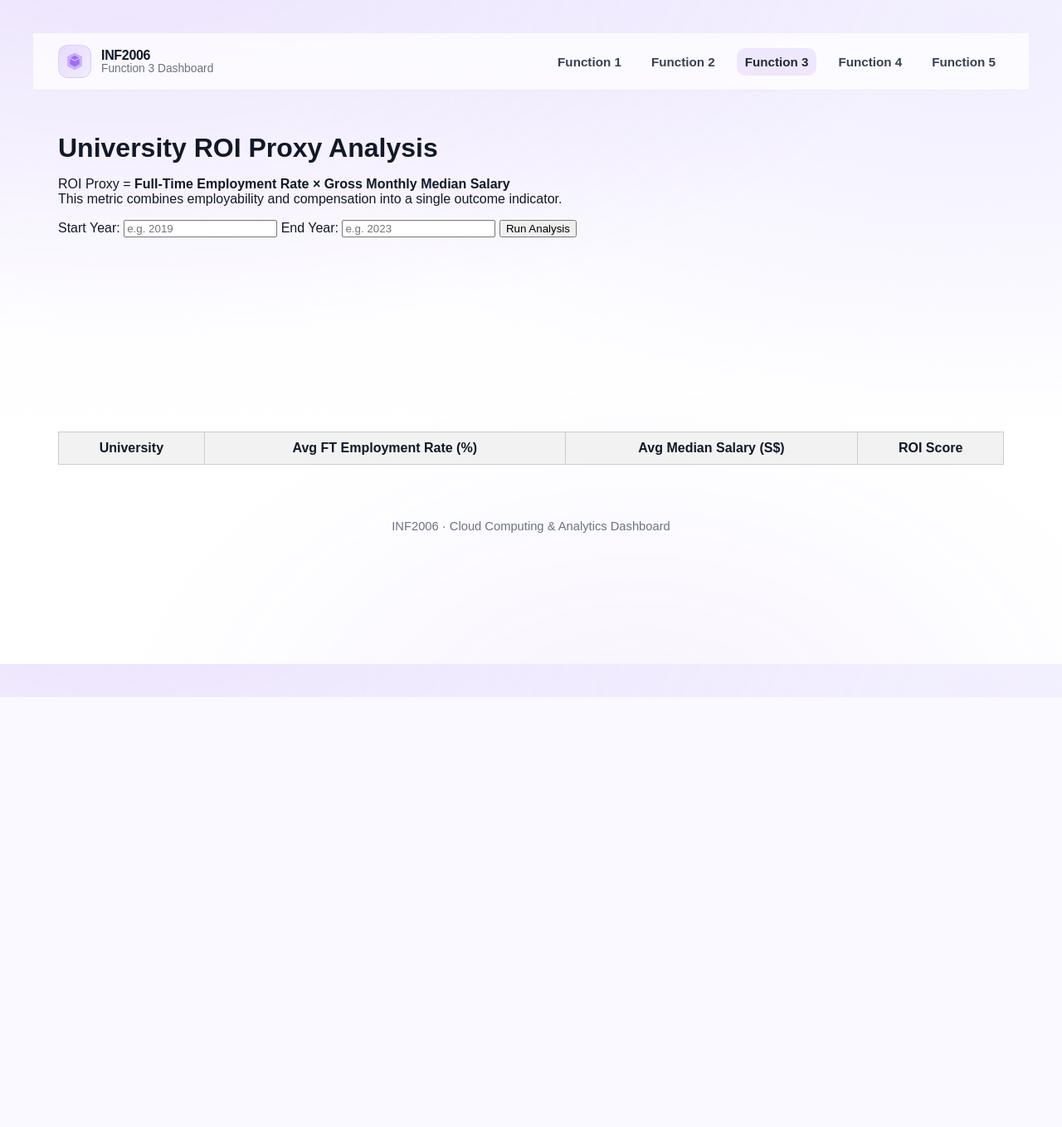
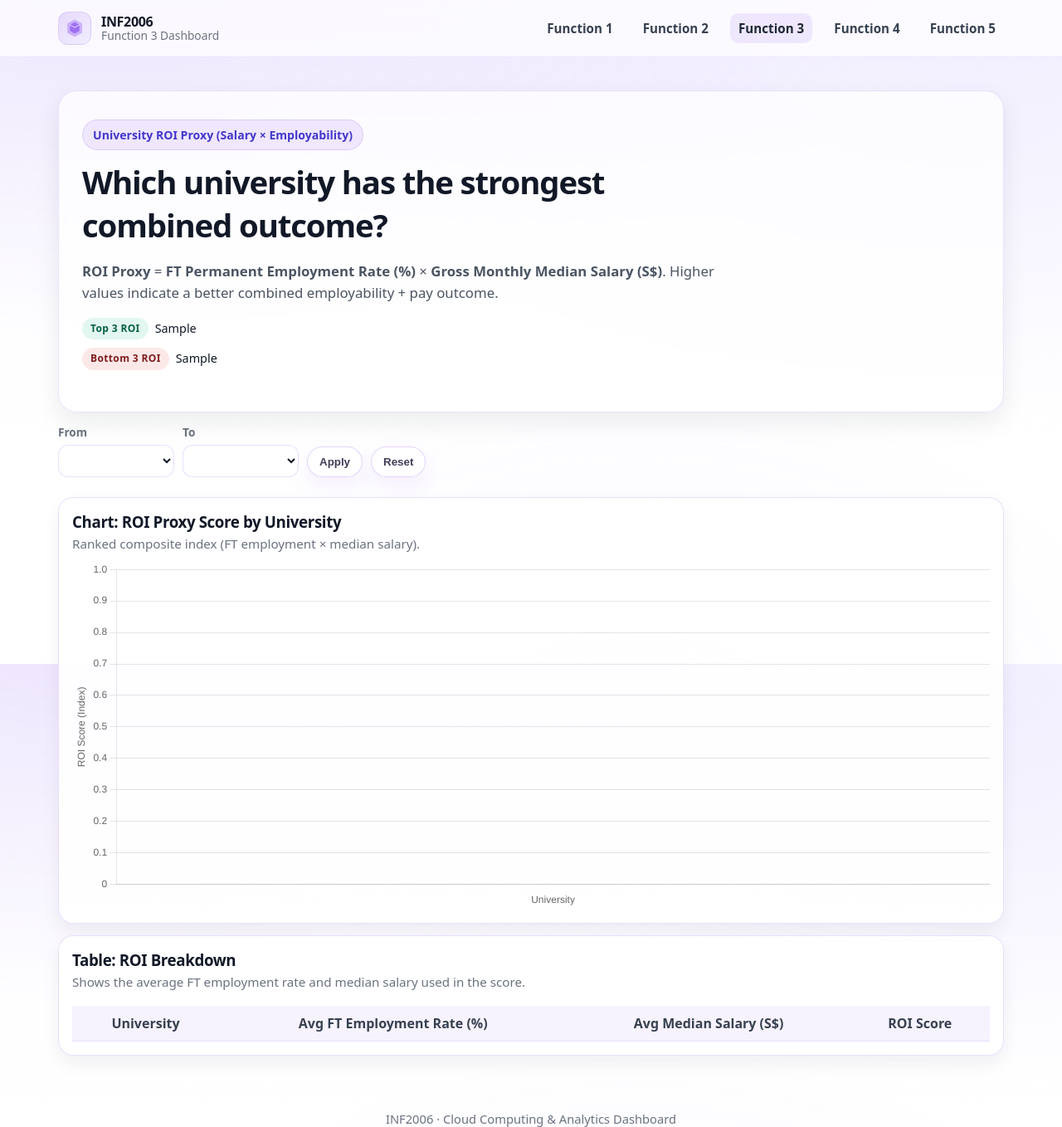
Before and after one commit to OwenNyo/INF2006-CloudComputing, a Flask app: template templates/function3.html in a window 1280 px wide. Shown: the whole page at 83% size. Before the commit the page ends 840 px from the top, so only its background shows below. Run offline with Flask 3, Linux system fonts and the light colour scheme; the template is opened without the code that fills it: most values are stand-ins (such as "Sample title", 1, 10 or a date in 2020); lists and menus that the app fills with data are empty; a map, chart or similar area stays blank.

Commit message:
Function 3 layout and css
same layout as function 1

```diff
--- a/app.py
+++ b/app.py
@@ -211,7 +211,39 @@ def function2():
 
 @app.route("/function3")
 def function3():
-    return render_template("function3.html")
+
+    df = load_dataset()
+
+    # years in dataset only (sorted)
+    years = (
+        pd.to_numeric(df["year"], errors="coerce")
+        .dropna()
+        .astype(int)
+        .unique()
+        .tolist()
+    )
+    years = sorted(years)
+
+    # Compute initial ROI for full range (so page loads with data immediately)
+    initial_df = compute_university_roi(
+        df=df,
+        start_year=years[0] if years else None,
+        end_year=years[-1] if years else None,
+    )
+
+    initial_results = initial_df.to_dict(orient="records")
+
+    # Optional: Top3/Bottom3 by ROI score (nice for hero summary)
+    top3 = [r["university"] for r in initial_results[:3]]
+    bottom3 = [r["university"] for r in initial_results[-3:]]
+
+    return render_template(
+        "function3.html",
+        years=years,
+        initial_results=initial_results,
+        top3=top3,
+        bottom3=bottom3,
+    )
 
 
 @app.route("/function4")
--- a/static/css/function3.css
+++ b/static/css/function3.css
@@ -1,33 +1,143 @@
-body {
-    font-family: Arial, sans-serif;
-    margin: 40px;
+/*  ================================
+    Function 3 – Page-only styles
+    ================================ */
+
+.chart-grid {
+    display: grid;
+    grid-template-columns: 1fr;
+    gap: 14px;
 }
 
-h1 {
+.chart-card {
+    border-radius: 18px;
+    padding: 16px;
+    background: var(--card);
+    border: 1px solid var(--border);
+    box-shadow: 0 10px 22px rgba(17, 24, 39, 0.06);
+}
+
+.chart-head {
+    display: flex;
+    flex-direction: column;
+    gap: 4px;
     margin-bottom: 10px;
 }
 
-.controls {
-    margin-bottom: 20px;
+.chart-title {
+    margin: 0;
+    font-weight: 800;
+    letter-spacing: -0.02em;
 }
 
-table {
-    border-collapse: collapse;
-    width: 100%;
-    margin-top: 30px;
+.chart-sub {
+    margin: 0;
+    color: var(--muted);
+    font-size: 0.95rem;
+    line-height: 1.4;
 }
 
-th,
-td {
-    border: 1px solid #ccc;
-    padding: 10px;
-    text-align: center;
+.chart-wrap {
+    position: relative;
+    height: 420px;
 }
 
-th {
-    background-color: #f2f2f2;
+/* Controls (same pattern as Function 1) */
+.controls {
+    margin-top: 14px;
+    display: flex;
+    flex-wrap: wrap;
+    gap: 10px;
+    align-items: end;
 }
 
-canvas {
-    margin-top: 30px;
+.control {
+    display: flex;
+    flex-direction: column;
+    gap: 6px;
 }
+
+.control label {
+    font-size: 0.85rem;
+    color: var(--muted);
+    font-weight: 600;
+}
+
+.control select {
+    padding: 10px 12px;
+    border-radius: 12px;
+    border: 1px solid var(--border);
+    background: var(--card);
+    color: var(--ink);
+    outline: none;
+    min-width: 140px;
+}
+
+/* Hero summary badges */
+.summary {
+    margin-top: 12px;
+    display: flex;
+    flex-direction: column;
+    gap: 10px;
+}
+
+.summary-group {
+    display: flex;
+    flex-wrap: wrap;
+    align-items: center;
+    gap: 8px;
+}
+
+.summary-group .label {
+    font-size: 0.75rem;
+    font-weight: 700;
+    padding: 4px 10px;
+    border-radius: 999px;
+    letter-spacing: 0.03em;
+}
+
+.label.positive {
+    background: rgba(16, 185, 129, 0.12);
+    color: #065f46;
+}
+
+.label.negative {
+    background: rgba(239, 68, 68, 0.12);
+    color: #7f1d1d;
+}
+
+.summary-group .values {
+    font-size: 0.9rem;
+    color: var(--ink);
+}
+
+/* Table */
+.table-wrap {
+    overflow-x: auto;
+}
+
+#roiTable {
+    width: 100%;
+    border-collapse: collapse;
+    margin-top: 8px;
+}
+
+#roiTable th,
+#roiTable td {
+    border-bottom: 1px solid rgba(124, 58, 237, .12);
+    padding: 10px 12px;
+    text-align: center;
+    white-space: nowrap;
+}
+
+#roiTable thead th {
+    text-align: center;
+    font-weight: 800;
+    color: #374151;
+    background: rgba(124, 58, 237, .06);
+}
+
+@media (max-width: 760px) {
+    .chart-wrap {
+        height: 360px;
+    }
+}
--- a/static/js/function3.js
+++ b/static/js/function3.js
@@ -1,24 +1,40 @@
+/* global Chart */
+
 let roiChart = null;
 
-function loadROI() {
-    const startYear = document.getElementById("startYear").value;
-    const endYear = document.getElementById("endYear").value;
-
-    let url = "/api/roi/university";
-
-    if (startYear && endYear) {
-        url += `?start_year=${startYear}&end_year=${endYear}`;
+(function () {
+    const d = window.FUNCTION3_DATA;
+    if (!d) {
+        console.error("FUNCTION3_DATA not found.");
+        return;
     }
 
-    fetch(url)
-        .then(response => response.json())
-        .then(data => {
-            renderTable(data.results);
-            renderChart(data.results);
-        })
-        .catch(error => {
-            console.error("Error loading ROI data:", error);
+    const yearsAll = d.yearsAll || [];
+    const yearFrom = document.getElementById("yearFrom");
+    const yearTo = document.getElementById("yearTo");
+    const applyBtn = document.getElementById("applyYears");
+    const resetBtn = document.getElementById("resetYears");
+
+    function fillYearSelects() {
+        yearFrom.innerHTML = "";
+        yearTo.innerHTML = "";
+
+        yearsAll.forEach(y => {
+            const o1 = document.createElement("option");
+            o1.value = String(y);
+            o1.textContent = String(y);
+            yearFrom.appendChild(o1);
+
+            const o2 = document.createElement("option");
+            o2.value = String(y);
+            o2.textContent = String(y);
+            yearTo.appendChild(o2);
         });
+
+        if (yearsAll.length) {
+            yearFrom.value = String(yearsAll[0]);
+            yearTo.value = String(yearsAll[yearsAll.length - 1]);
+        }
     }
 
     function renderTable(results) {
@@ -27,14 +43,12 @@ function renderTable(results) {
 
         results.forEach(row => {
             const tr = document.createElement("tr");
-
             tr.innerHTML = `
         <td>${row.university}</td>
         <td>${row.avg_ft_employment_rate}</td>
         <td>${row.avg_median_salary}</td>
         <td>${row.roi_score}</td>
       `;
-
             tbody.appendChild(tr);
         });
     }
@@ -45,40 +59,68 @@ function renderChart(results) {
 
         const ctx = document.getElementById("roiChart").getContext("2d");
 
-    if (roiChart) {
-        roiChart.destroy();
-    }
+        if (roiChart) roiChart.destroy();
 
         roiChart = new Chart(ctx, {
             type: "bar",
             data: {
-            labels: labels,
-            datasets: [{
-                label: "ROI Proxy Score",
-                data: roiScores
-            }]
+                labels,
+                datasets: [{ label: "ROI Proxy Score", data: roiScores }]
             },
             options: {
                 responsive: true,
-            plugins: {
-                legend: {
-                    display: false
-                }
-            },
+                maintainAspectRatio: false,
+                plugins: { legend: { display: false } },
                 scales: {
-                y: {
-                    title: {
-                        display: true,
-                        text: "ROI Score (Index)"
-                    }
-                },
-                x: {
-                    title: {
-                        display: true,
-                        text: "University"
-                    }
-                }
+                    y: { title: { display: true, text: "ROI Score (Index)" } },
+                    x: { title: { display: true, text: "University" } }
                 }
             }
         });
     }
+
+    function loadROI(fromYear, toYear) {
+        let url = "/api/roi/university";
+        if (fromYear && toYear) {
+            url += `?start_year=${fromYear}&end_year=${toYear}`;
+        }
+
+        fetch(url)
+            .then(r => r.json())
+            .then(data => {
+                renderTable(data.results);
+                renderChart(data.results);
+            })
+            .catch(err => console.error("Error loading ROI data:", err));
+    }
+
+    // Init
+    fillYearSelects();
+
+    if (Array.isArray(d.initialResults) && d.initialResults.length > 0) {
+        renderTable(d.initialResults);
+        renderChart(d.initialResults);
+    } else if (yearsAll.length) {
+        loadROI(yearFrom.value, yearTo.value);
+    } else {
+        console.warn("No years/results available to render.");
+    }
+
+    // Render initial results embedded by Flask
+    if (d.initialResults) {
+        renderTable(d.initialResults);
+        renderChart(d.initialResults);
+    } else if (yearsAll.length) {
+        loadROI(yearFrom.value, yearTo.value);
+    }
+
+    applyBtn?.addEventListener("click", () => {
+        loadROI(yearFrom.value, yearTo.value);
+    });
+
+    resetBtn?.addEventListener("click", () => {
+        yearFrom.value = String(yearsAll[0]);
+        yearTo.value = String(yearsAll[yearsAll.length - 1]);
+        loadROI(yearFrom.value, yearTo.value);
+    });
+})();
--- a/templates/function3.html
+++ b/templates/function3.html
@@ -5,10 +5,11 @@
     <meta charset="UTF-8" />
     <meta name="viewport" content="width=device-width, initial-scale=1.0" />
     <title>Function 3</title>
+
     <link rel="stylesheet" href="{{ url_for('static', filename='css/style.css') }}">
     <link rel="stylesheet" href="{{ url_for('static', filename='css/function3.css') }}">
-    <!-- Chart.js CDN -->
-    <script src="https://cdn.jsdelivr.net/npm/chart.js"></script>
+
+    <script src="https://cdn.jsdelivr.net/npm/chart.js@4.4.1/dist/chart.umd.min.js"></script>
 </head>
 
 <body>
@@ -39,26 +40,70 @@
     </nav>
 
     <main class="page">
-        <!-- Intentionally blank (content will be added later) -->
-        <h1>University ROI Proxy Analysis</h1>
-
+        <!-- HERO / TITLE CARD -->
+        <section class="hero">
+            <div class="hero-inner">
+                <div class="pill">University ROI Proxy (Salary × Employability)</div>
+                <h1>Which university has the strongest combined outcome?</h1>
+                <div class="subtitle">
                     <p>
-            ROI Proxy = <strong>Full-Time Employment Rate × Gross Monthly Median Salary</strong><br>
-            This metric combines employability and compensation into a single outcome indicator.
+                        <strong>ROI Proxy</strong> = <strong>FT Permanent Employment Rate (%)</strong> ×
+                        <strong>Gross Monthly Median Salary (S$)</strong>.
+                        Higher values indicate a better combined employability + pay outcome.
                     </p>
 
+                    <div class="summary">
+                        <div class="summary-group">
+                            <span class="label positive">Top 3 ROI</span>
+                            <span class="values">{{ top3 | join(", ") }}</span>
+                        </div>
+                        <div class="summary-group">
+                            <span class="label negative">Bottom 3 ROI</span>
+                            <span class="values">{{ bottom3 | join(", ") }}</span>
+                        </div>
+                    </div>
+                </div>
+            </div>
+        </section>
+
+        <!-- YEAR CONTROLS (dropdowns like Function 1) -->
         <div class="controls">
-            <label>Start Year:</label>
-            <input type="number" id="startYear" placeholder="e.g. 2019">
-
-            <label>End Year:</label>
-            <input type="number" id="endYear" placeholder="e.g. 2023">
-
-            <button onclick="loadROI()">Run Analysis</button>
+            <div class="control">
+                <label for="yearFrom">From</label>
+                <select id="yearFrom"></select>
             </div>
 
+            <div class="control">
+                <label for="yearTo">To</label>
+                <select id="yearTo"></select>
+            </div>
+
+            <button class="btn" id="applyYears">Apply</button>
+            <button class="btn btn-ghost" id="resetYears">Reset</button>
+        </div>
+
+        <!-- CARDS -->
+        <section class="section">
+            <div class="chart-grid">
+
+                <div class="chart-card">
+                    <div class="chart-head">
+                        <h3 class="chart-title">Chart: ROI Proxy Score by University</h3>
+                        <p class="chart-sub">Ranked composite index (FT employment × median salary).</p>
+                    </div>
+                    <div class="chart-wrap">
                         <canvas id="roiChart"></canvas>
+                    </div>
+                </div>
 
+                <div class="chart-card">
+                    <div class="chart-head">
+                        <h3 class="chart-title">Table: ROI Breakdown</h3>
+                        <p class="chart-sub">Shows the average FT employment rate and median salary used in the score.
+                        </p>
+                    </div>
+
+                    <div class="table-wrap">
                         <table id="roiTable">
                             <thead>
                                 <tr>
@@ -70,13 +115,28 @@
                             </thead>
                             <tbody></tbody>
                         </table>
+                    </div>
+                </div>
 
-        <script src="{{ url_for('static', filename='js/function3.js') }}"></script>
+            </div>
+        </section>
+    </main>
 
-    </main>
     <footer class="footer">
         <p>INF2006 · Cloud Computing & Analytics Dashboard</p>
     </footer>
+
+    <!-- Flask → JS bridge -->
+    <script>
+    window.FUNCTION3_DATA = {
+        yearsAll: {{ years | tojson | safe }},
+        initialResults: {{ initial_results | tojson | safe }}
+    };
+    </script>
+
+
+
+    <script src="{{ url_for('static', filename='js/function3.js') }}"></script>
 </body>
 
 </html>
```
Lines whose indentation alone changed are shown as unchanged.
